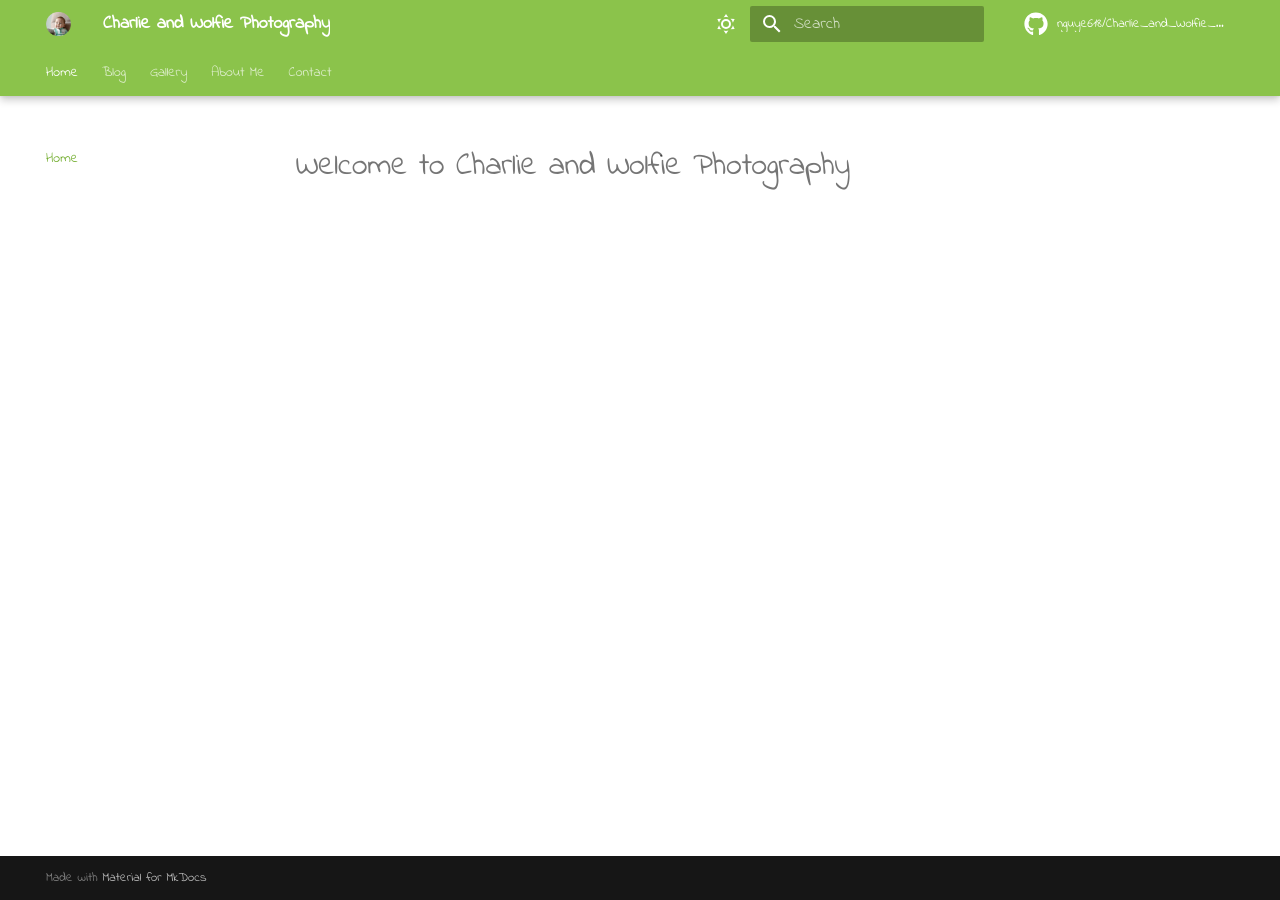
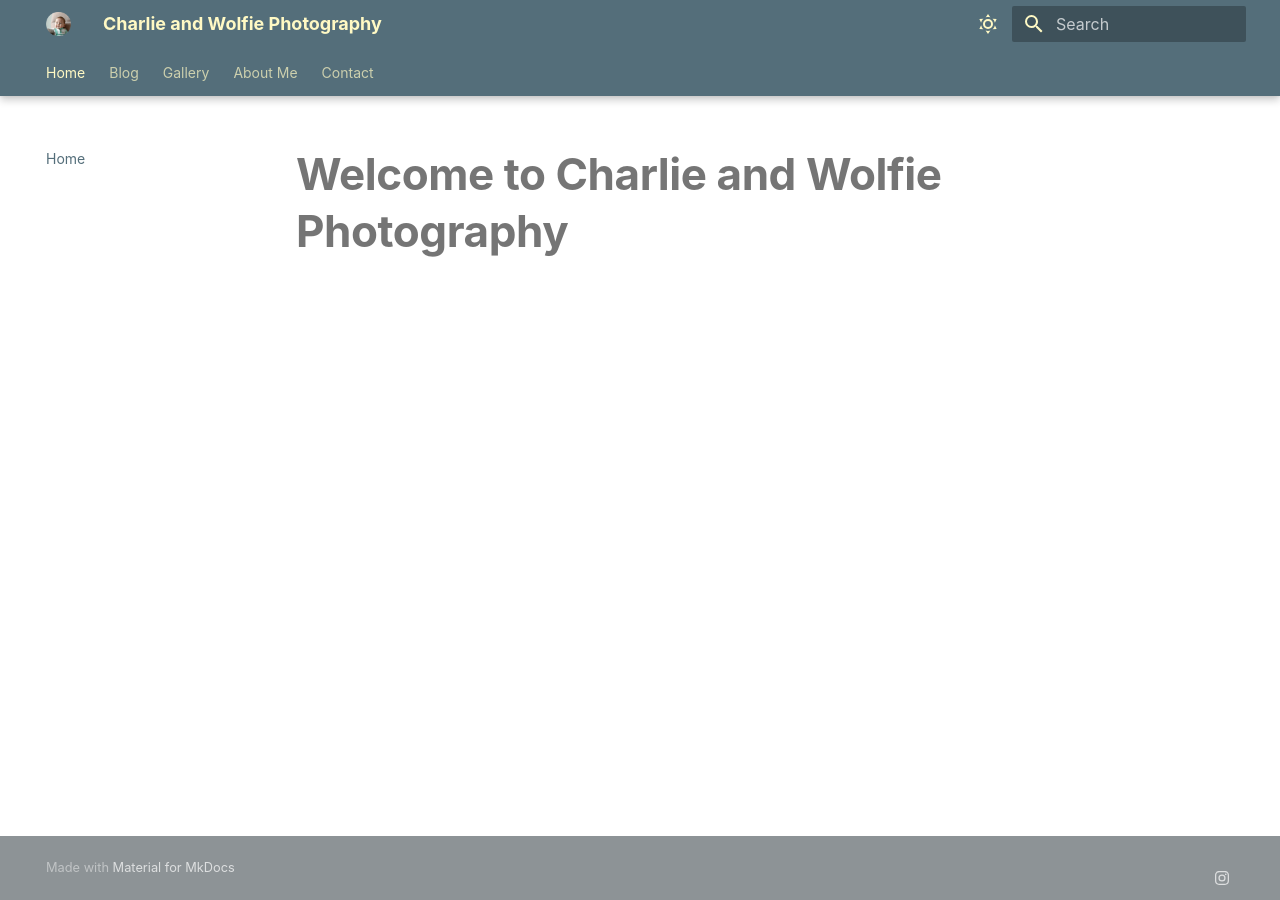
Before and after one commit to nguye618/Charlie_and_Wolfie_Photography, an MkDocs documentation site: the page built from docs/index.md, in a window 1280 px wide. Built offline with MkDocs 1.6.1 and Material for MkDocs 9.7.7, drawn with Linux system fonts in a browser that asks for light colours; some web fonts are replaced; comment, search, counter and statistics services are not loaded.

Commit message:
8.14.2022

```diff
--- a/docs/css/extra.css
+++ b/docs/css/extra.css
@@ -1 +1,10 @@
-md-footer__inner { display: none }
+:root > * {
+  --md-primary-fg-color:        #546E7A;
+  --md-primary-bg-color:        #FFF9C4;
+  --md-footer-bg-color:         #CFD8DC;
+  --md-code-hl-name-color:      #212121;
+}
+
+.md-typeset {
+  font-size: 22px;
+}
--- a/docs/index.md
+++ b/docs/index.md
@@ -3,4 +3,4 @@ hide:
  - footer
 ---
 
-# Welcome to Charlie and Wolfie Photography
+# **Welcome to Charlie and Wolfie Photography**
--- a/mkdocs.yml
+++ b/mkdocs.yml
@@ -7,14 +7,12 @@ theme:
   logo: 'charlie.png'
   palette:
     - scheme: default
-      primary: light green
-      accent: deep purple
+      primary: deep purple
       toggle:
         icon: material/weather-sunny
         name: Switch to light mode
     - scheme: slate
-      primary: light green
-      accent: light blue
+      primary: deep purple
       toggle:
         icon: material/weather-night
         name: Switch to dark mode
@@ -27,9 +25,7 @@ theme:
     - search.share
     - header.autohide
   font:
-    text: Indie Flower
-  icon:
-    repo: fontawesome/brands/github
+    text: Send Flowers
 plugins:
   - search
   - table-reader
@@ -38,9 +34,11 @@ markdown_extensions:
   - meta
   - attr_list
   - md_in_html
-repo_url: https://github.com/nguye618/Charlie_and_Wolfie_Photography
-repo_name: nguye618/Charlie_and_Wolfie_Photography
 edit_uri: ""
+extra:
+  social:
+    - icon: fontawesome/brands/instagram
+      link: https://instagram.com/charlie_and_wolfie_photography
 extra_css:
   - css/extra.css
 nav:
```
Also changed, not shown: docs/about_me.md (+1 -7 lines), docs/contact.md (line endings or trailing spaces), site/404.html, site/Blog/index.html, site/Gallery_Charlie/index.html, site/Gallery_Wolfies/index.html, site/Gallery_landscapes/index.html, site/Gallery_wildlife/index.html, site/about_me/index.html, site/contact/index.html, site/css/extra.css, site/index.html, site/search/search_index.json, site/sitemap.xml, 1 other file.
